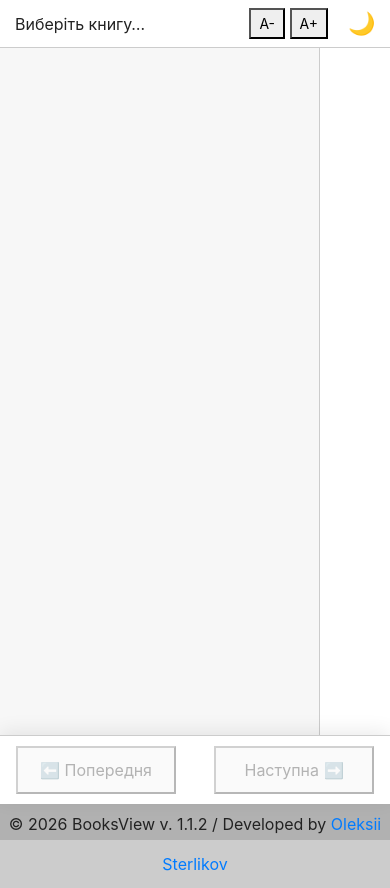
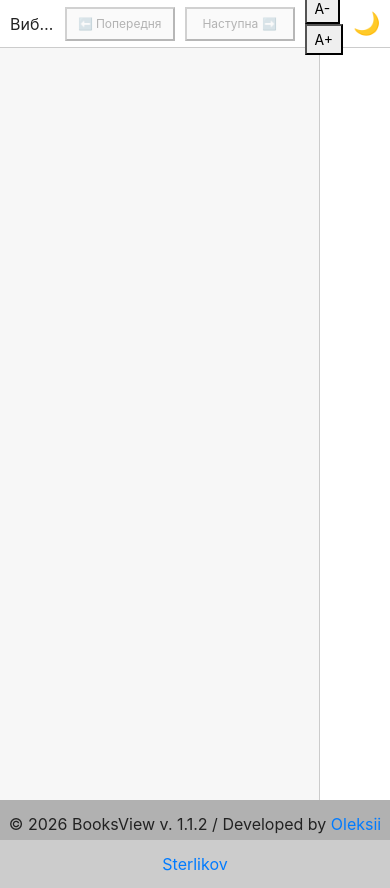
Before and after one commit to OleksiiSterlikov/BreaderOS, a Flask app: page / in a window 390 px wide. Run offline with Flask 3, Linux system fonts and the light colour scheme.

Commit message:
Place navigation controls in header

```diff
--- a/static/css/style.css
+++ b/static/css/style.css
@@ -54,6 +54,17 @@ header {
     white-space: nowrap;
     overflow: hidden;
     text-overflow: ellipsis;
+}
+
+#header-navigation {
+    display: flex;
+    gap: 10px;
+    align-items: center;
+}
+
+#header-navigation button {
+    min-width: 150px;
+    padding: 6px 10px;
 }
 
 #font-controls button {
@@ -131,27 +142,6 @@ body.theme-dark {
     flex: 1;
     flex-direction: column;
     min-width: 0;
-    padding-bottom: 64px;
-}
-
-#viewer-navigation {
-    display: flex;
-    justify-content: space-between;
-    gap: 12px;
-    position: fixed;
-    left: 320px;
-    right: 0;
-    bottom: 40px;
-    padding: 10px 16px;
-    border-top: 1px solid var(--header-border);
-    background: var(--header-bg);
-    z-index: 9000;
-    box-shadow: 0 -4px 18px rgba(0, 0, 0, 0.08);
-}
-
-#viewer-navigation button {
-    min-width: 160px;
-    padding: 10px 14px;
 }
 
 /* ===========================
@@ -199,8 +189,15 @@ iframe#viewer {
 }
 
 @media (max-width: 900px) {
-    #viewer-navigation {
-        left: 0;
+    #top-header {
+        gap: 10px;
+        padding: 0 10px;
+    }
+
+    #header-navigation button {
+        min-width: 110px;
+        padding: 6px 8px;
+        font-size: 12px;
     }
 }
 
--- a/templates/header.html
+++ b/templates/header.html
@@ -3,6 +3,10 @@
 
         <div id="top-header">
             <div id="breadcrumbs">Виберіть книгу…</div>
+            <div id="header-navigation">
+                <button id="nav-prev" disabled>⬅ Попередня</button>
+                <button id="nav-next" disabled>Наступна ➡</button>
+            </div>
             <div id="font-controls">
                 <button id="font-dec">A-</button>
                 <button id="font-inc">A+</button>
--- a/templates/tree.html
+++ b/templates/tree.html
@@ -12,10 +12,6 @@
             </div>
             <div id="viewer-panel">
                 <iframe id="viewer" allow="autoplay; encrypted-media; fullscreen" allowfullscreen></iframe>
-                <div id="viewer-navigation">
-                    <button id="nav-prev" disabled>⬅ Попередня</button>
-                    <button id="nav-next" disabled>Наступна ➡</button>
-                </div>
             </div>
         </div>
 {% endblock %}
```
Also changed, not shown: docs/ai/ARCHITECTURE.md (+1 -1 lines), docs/ai/DEVELOPMENT.md (+1 -1 lines), docs/ai/worklog_2026-03-07.md (+8 -0 lines), README.md.
